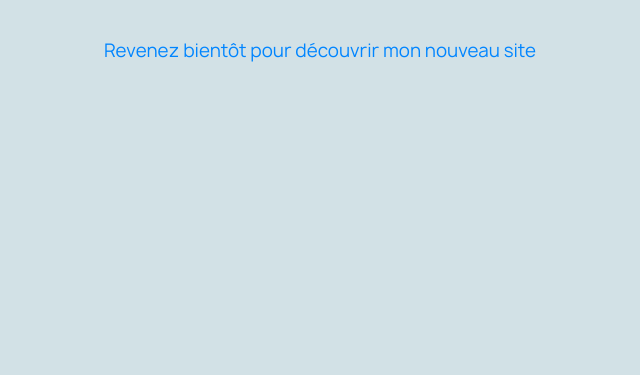
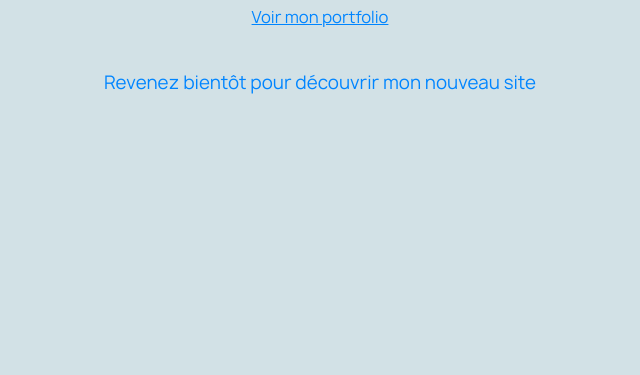
Before and after one commit to claracuelle/claracuelle.github.io, an Astro site: page / in a window 1280 px wide. Shown: the part 425-800 px from the top of the page, without its empty margins (320-960 px from the left). Built offline with nearby package versions, Linux system fonts and the light colour scheme; Astro itself is replaced by a stand-in of ours.

Commit message:
✨ Link to see PDF

```diff
--- a/package.json
+++ b/package.json
@@ -12,7 +12,7 @@
   "dependencies": {
     "@astrojs/check": "0.9.3",
     "@astrojs/tailwind": "^5.1.0",
-    "astro": "4.14.5",
+    "astro": "4.15.2",
     "swiper": "^11.1.4",
     "tailwindcss": "^3.4.4",
     "typescript": "^5.5.3"
--- a/src/layouts/Base.astro
+++ b/src/layouts/Base.astro
@@ -70,6 +70,7 @@ const { title = 'Clara Cuelle - Directrice artistique | Webdesigner' } =
       <div class='flex flex-col justify-center items-center gap-10 bg-expo-secondary-disabled h-screen w-full'>
           <h1 class='block text-center text-4xl font-bold text-expo-primary font-migra'>Site en cours de construction</h1>
           <a class="block text-center text-2xl underline text-expo-primary" href="/portfolio/Portfolio2024_Clara-Cuelle.pdf" download="Portfolio2024_Clara-Cuelle.pdf">Télecharger mon portfolio</a>
+          <a class="block text-center text-1xl underline text-expo-primary" href="/portfolio/Portfolio2024_Clara-Cuelle.pdf">Voir mon portfolio</a>
           <p class='block text-center text-lg text-expo-primary'>Revenez bientôt pour découvrir mon nouveau site</p>
       </div>
     }
```
Also changed, not shown: 1 other file.
